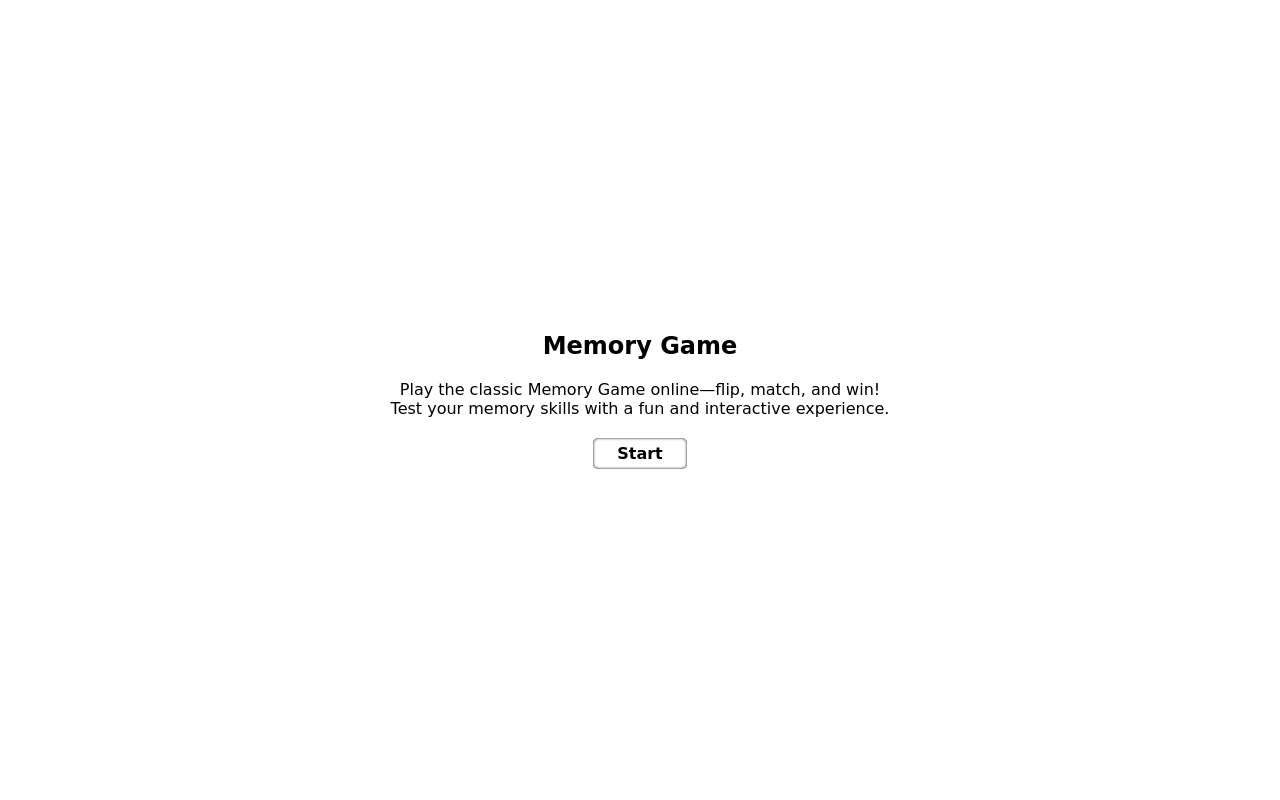
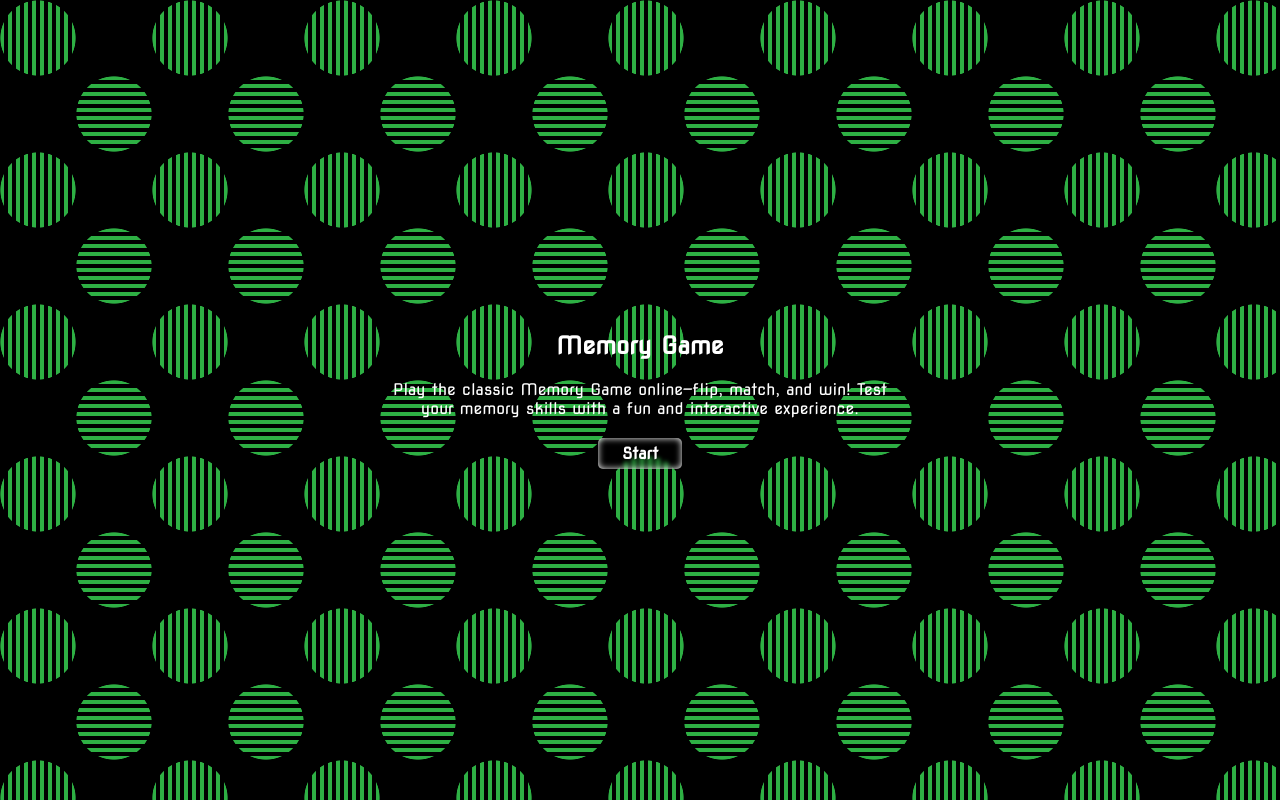
Before and after one commit to Ayoubrabiae/memory-cards-game, a website built with Parcel: page index.html in a window 1280 px wide. Built offline with nearby package versions, Linux system fonts and the light colour scheme.

Commit message:
change theme

```diff
--- a/scripts/utils.js
+++ b/scripts/utils.js
@@ -137,7 +137,7 @@ export function startTimer(timerElement, timer, cards) {
 
     setTimeout(() => {
         clearInterval(decreaseTimer);
-        if(isWin(cards)) {
+        if(!isWin(cards)) {
             showLosePopup(app);
         }
     }, timer)
--- a/styles/master.css
+++ b/styles/master.css
@@ -1,5 +1,7 @@
+@import url('https://fonts.googleapis.com/css2?family=Nova+Square&display=swap');
+
 :root {
-    --card-color: #ccc;
+    --card-color: #3a3a3a;
     --full-timer-color: #3047ff;
     --mid-timer-color: #20d600;
     --low-timer-color: rgb(255, 0, 0);
@@ -13,7 +15,7 @@
 }
 
 body {
-    font-family: cursive;
+    font-family: 'Nova Square', sans-serif;
 }
 
 .container {
@@ -45,6 +47,17 @@ img {
     align-items: center;
     justify-content: center;
     padding: 50px 0;
+    color: white;
+    --s: 76px;
+    /* control the size */
+    --c: #000000;
+    --_g: conic-gradient(var(--c) 25%, #0000 0) 0 0;
+    background:
+        var(--_g)/calc(2*var(--s)) calc(var(--s)/9.5),
+        var(--_g)/calc(var(--s)/9.5) calc(2*var(--s)),
+        repeating-conic-gradient(#0000 0 25%, var(--c) 0 50%) var(--s) 0 /calc(2*var(--s)) calc(2*var(--s)),
+        radial-gradient(50% 50%, #2eb044 98%, var(--c)) 0 0/var(--s) var(--s);
+
 }
 
 .app .main-title {
@@ -66,13 +79,10 @@ img {
     border-radius: 5px;
     background-color: transparent;
     cursor: pointer;
-    box-shadow: 0 0 3px 0px black inset;
+    color: white;
+    box-shadow: 0 0 7px 0px rgb(255, 255, 255) inset;
     backdrop-filter: blur(2px);
     transition: all var(--animation-timing) ease-in-out;
-    -webkit-transition: all var(--animation-timing) ease-in-out;
-    -moz-transition: all var(--animation-timing) ease-in-out;
-    -ms-transition: all var(--animation-timing) ease-in-out;
-    -o-transition: all var(--animation-timing) ease-in-out;
 }
 
 .start-section .start-btn:hover {
@@ -94,7 +104,6 @@ img {
     display: grid;
     padding: 10px;
     margin: 10px auto;
-    box-shadow: 0 0 10px #9d9d9d;
     border-radius: 5px;
     gap: 10px;
     perspective: 1000px;
@@ -108,7 +117,7 @@ img {
 
 .game-section .game-board .card {
     background-color: var(--card-color);
-    padding: 10px 10px 6px;
+    padding: 5px 5px 0px;
     border-radius: 3px;
     cursor: pointer;
     transform-style: preserve-3d;
@@ -117,7 +126,7 @@ img {
 }
 
 .game-section .game-board .card:hover {
-    background-color: #b8b8b8;
+    background-color: #303030;
 }
 
 .game-section .game-board .card img {
@@ -137,7 +146,6 @@ img {
 
 .game-section .reload img {
     position: relative;
-    z-index: -1;
 }
 
 .game-section .reload:hover {
@@ -168,8 +176,10 @@ img {
     font-family: inherit;
     background-color: transparent;
     cursor: pointer;
+    color: white;
     border-radius: 5px;
     transition: all var(--animation-timing);
+    font-weight: bold;
 }
 
 .result .btn:hover {
```
